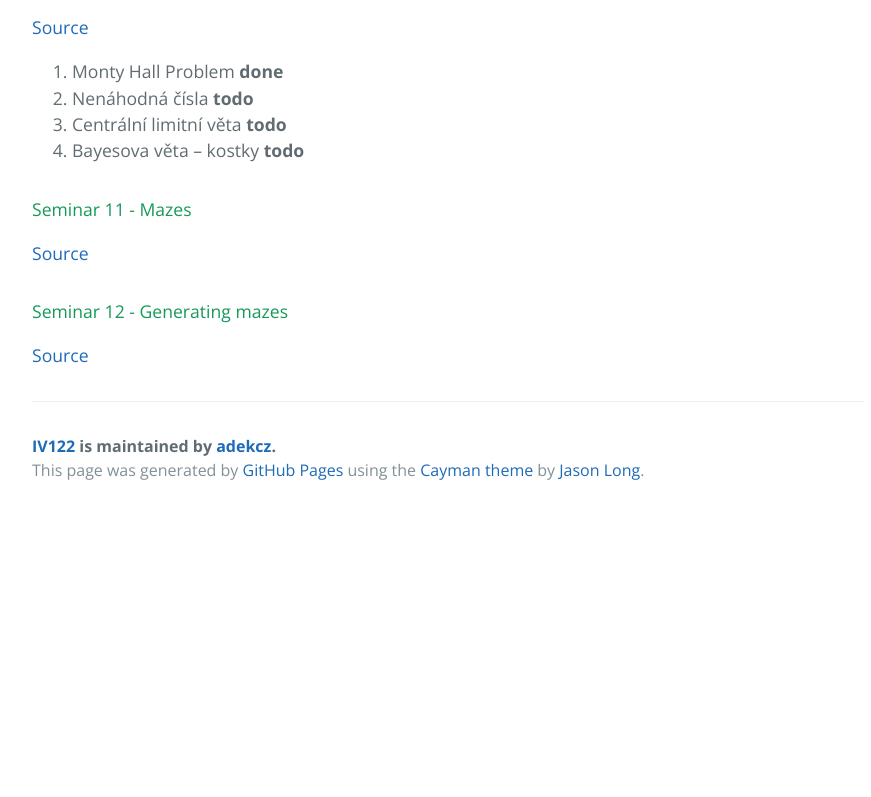
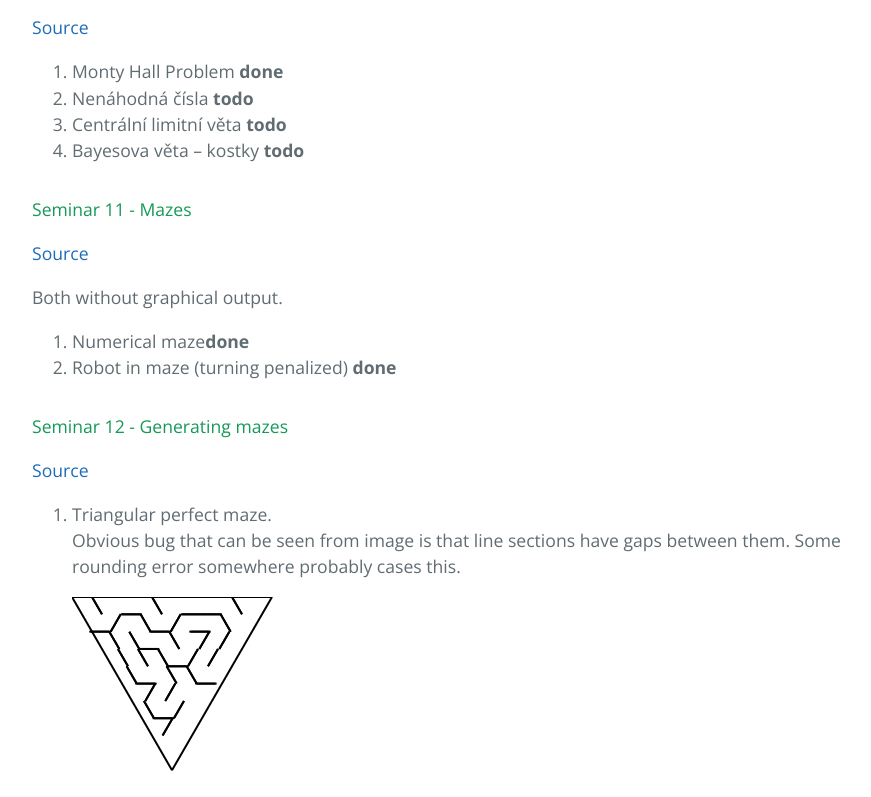
Before and after one commit to adekcz/IV122, a plain HTML site: page index.html in a window 1280 px wide. Shown: the part 11203-12000 px from the top of the page, without its empty margins (192-1063 px from the left). Before the commit the page ends 11717 px from the top, so only its background shows below. Drawn offline with nearby package versions, Linux system fonts and the light colour scheme; files whose address does not match are found by name.

Commit message:
seminar 12, picture of maze

```diff
--- a/index.html
+++ b/index.html
@@ -245,15 +245,29 @@ Kod by sel jeste vic zjednodusit.
 <h4>
 <a id="seminar-11----mazes" class="anchor" href="#seminar-11----mazes" aria-hidden="true"><span aria-hidden="true" class="octicon octicon-link"></span></a>Seminar 11  - Mazes</h4>
 <p><a href="https://github.com/adekcz/IV122/tree/master/seminar11">Source</a></p>
-
+<p>
+Both without graphical output.
+</p>
 <ol>
+<li>Numerical maze<strong>done</strong>
+</li>
+<li>Robot in maze (turning penalized) <strong>done</strong>
+</li>
 </ol>
-
 <h4>
 <a id="seminar-12----mazes" class="anchor" href="#seminar-12----mazes" aria-hidden="true"><span aria-hidden="true" class="octicon octicon-link"></span></a>Seminar 12  - Generating mazes</h4>
 <p><a href="https://github.com/adekcz/IV122/tree/master/seminar12">Source</a></p>
 
+
 <ol>
+    <li>
+    Triangular perfect maze.
+    <p>
+    Obvious bug that can be seen from image is that line sections have gaps between them. Some rounding error somewhere probably cases this.
+    </p>
+
+    <img src="images/seminar12/mazeBase19.svg" alt="" title="" />
+    </li>
 </ol>
 
       <footer class="site-footer">
```
Also changed, not shown: images/seminar12/mazeBase19.svg (added).
